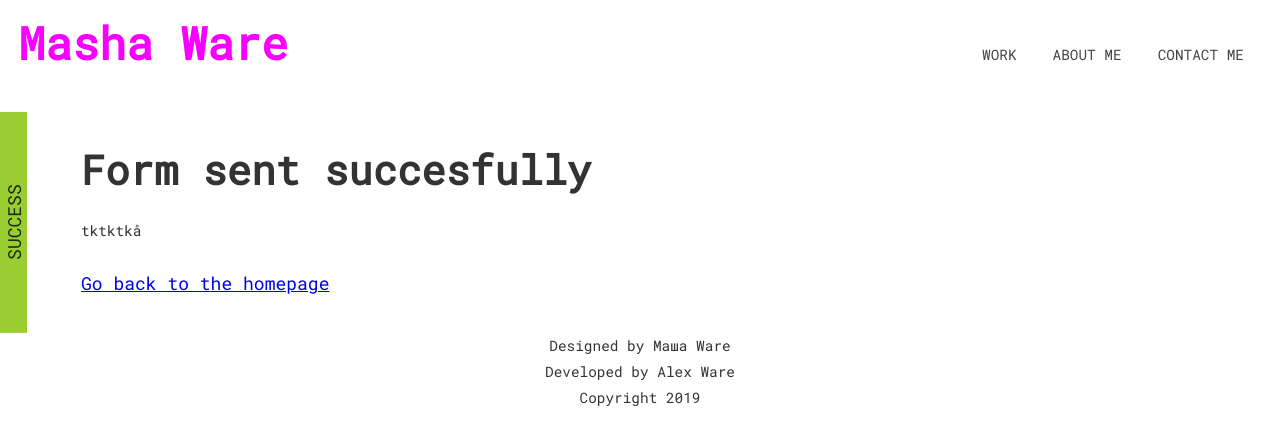
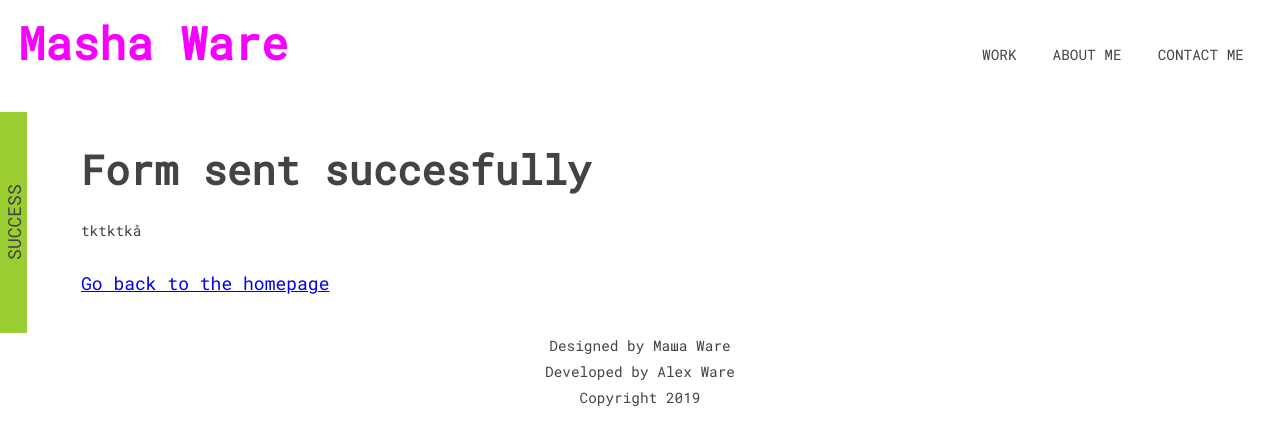
Before and after one commit to mashaware/website, a Gatsby site: page /success in a window 1280 px wide. Built offline with nearby package versions, Linux system fonts and the light colour scheme; Gatsby itself is replaced by a stand-in of ours.

Commit message:
fix text colour

```diff
--- a/src/components/layout.css
+++ b/src/components/layout.css
@@ -4,7 +4,6 @@ html {
   -webkit-text-size-adjust: 100%;
 }
 body {
-  color: #434343;
   overflow-x: hidden;
   margin: 0;
   -webkit-font-smoothing: antialiased;
@@ -201,7 +200,7 @@ html {
   box-sizing: inherit;
 }
 body {
-  color: hsla(0, 0%, 0%, 0.8);
+  color: #434343;
   font-family: 'Roboto Mono', monospace;
   font-weight: normal;
   word-wrap: break-word;
```
